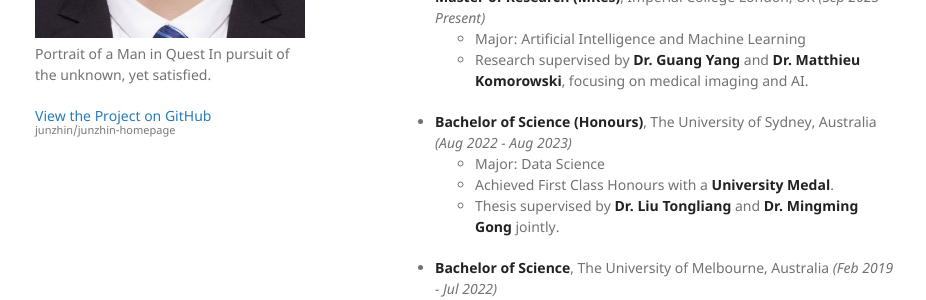
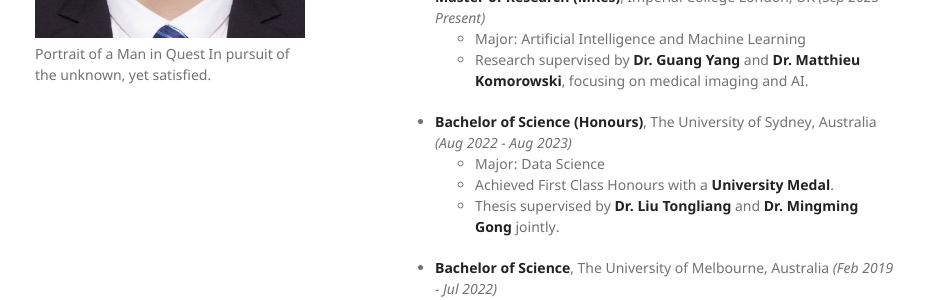
Before and after one commit to junzhin/junzhin-homepage, a Jekyll site: the page built from index.md, in a window 1280 px wide. Shown: the part 488-788 px from the top of the page, without its empty margins (175-1101 px from the left). Built offline with Jekyll 4.4.1, drawn with Linux system fonts in a browser that asks for light colours.

Commit message:
Update default.html

```diff
--- a/_layouts/default.html
+++ b/_layouts/default.html
@@ -23,13 +23,13 @@
 
         <p>{{ site.description | default: site.github.project_tagline }}</p>
 
-        {% if site.github.is_project_page %}
+<!--         {% if site.github.is_project_page %}
         <p class="view"><a href="{{ site.github.repository_url }}">View the Project on GitHub <small>{{ site.github.repository_nwo }}</small></a></p>
-        {% endif %}
-
+        {% endif %} -->
+<!--
         {% if site.github.is_user_page %}
         <p class="view"><a href="{{ site.github.owner_url }}">View My GitHub Profile</a></p>
-        {% endif %}
+        {% endif %} -->
 
         {% if site.show_downloads %}
         <ul class="downloads">
```
